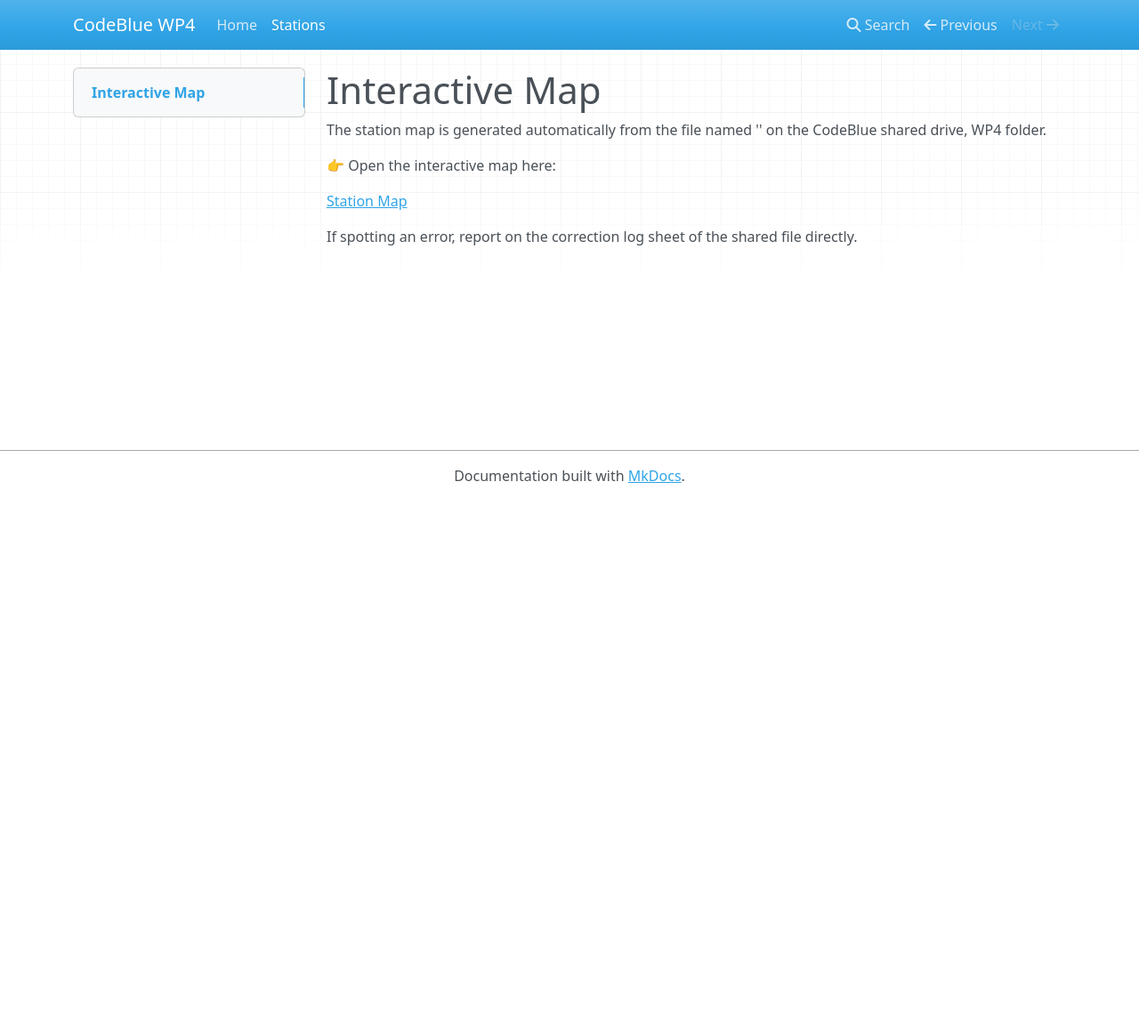
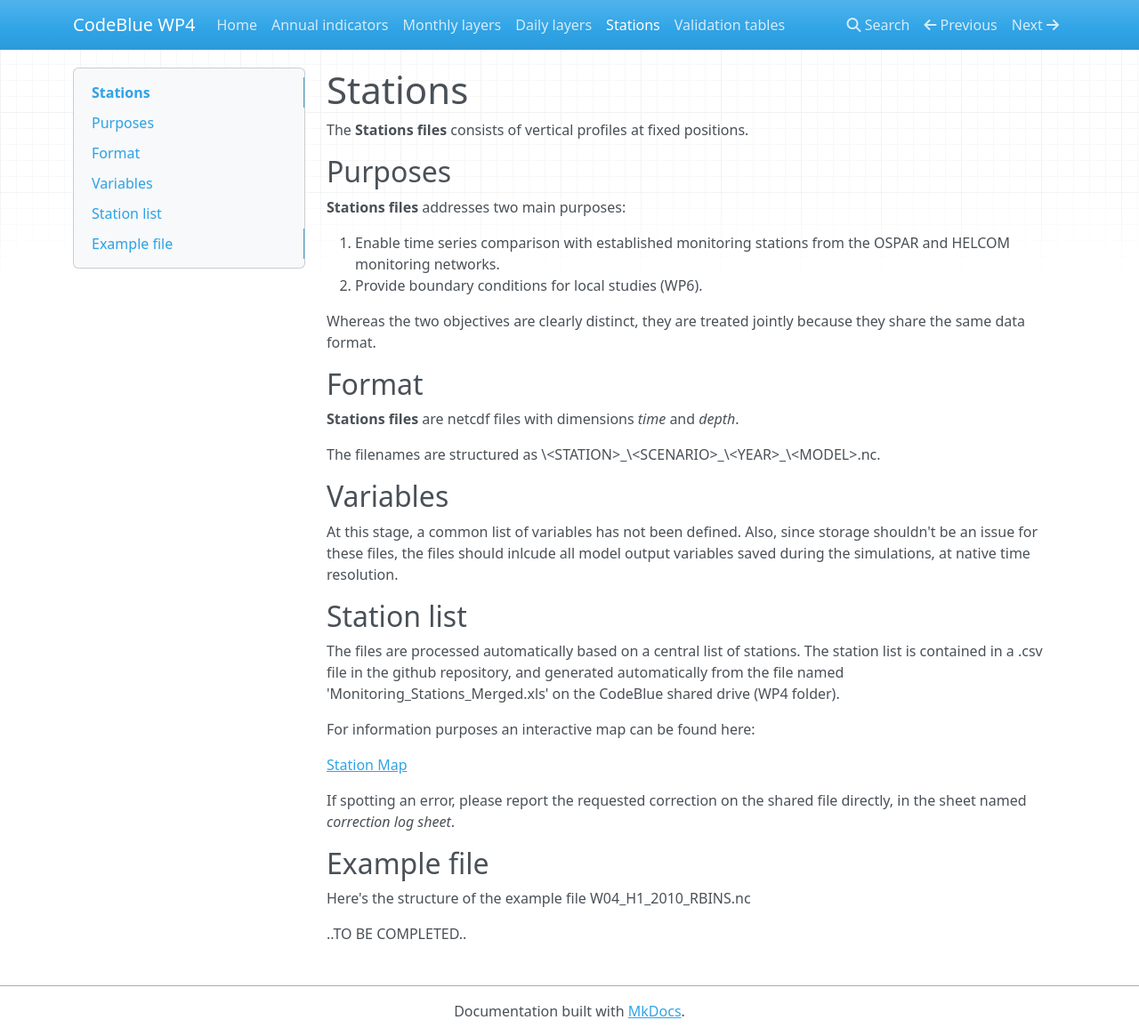
Before and after one commit to acapet/CodeBlueWP4, an MkDocs documentation site: the page built from docs/stations.md, in a window 1280 px wide and 1165 px high. Shown: the whole window at 89% size. Built offline with MkDocs 1.6.1, drawn with Linux system fonts in a browser that asks for light colours; nearby versions of some CDN libraries.

Commit message:
page update

```diff
--- a/docs/stations.md
+++ b/docs/stations.md
@@ -1,9 +1,38 @@
-# Interactive Map
+# Stations
 
-The station map is generated automatically from the file named '' on the CodeBlue shared drive, WP4 folder.
+The **Stations files** consists of vertical profiles at fixed positions.
 
-👉 Open the interactive map here:
+## Purposes
+
+**Stations files** addresses two main purposes:
+
+1. Enable time series comparison with established monitoring stations from the OSPAR and HELCOM monitoring networks.
+2. Provide boundary conditions for local studies (WP6).
+
+Whereas the two objectives are clearly distinct, they are treated jointly because they share the same data format.
+
+## Format
+
+**Stations files** are netcdf files with dimensions *time* and *depth*.
+
+The filenames are structured as \<STATION\>\_\<SCENARIO\>\_\<YEAR\>\_\<MODEL\>.nc.
+
+## Variables
+
+At this stage, a common list of variables has not been defined. Also, since storage shouldn't be an issue for these files, the files should inlcude all model output variables saved during the simulations, at native time resolution.
+
+## Station list
+
+The files are processed automatically based on a central list of stations. The station list is contained in a .csv file in the github repository, and generated automatically from the file named 'Monitoring_Stations_Merged.xls' on the CodeBlue shared drive (WP4 folder).
+
+For information purposes an interactive map can be found here:
 
 [Station Map](maps/stations_map.html)
 
-If spotting an error, report on the correction log sheet of the shared file directly.
+If spotting an error, please report the requested correction on the shared file directly, in the sheet named *correction log sheet*.
+
+## Example file
+
+Here's the structure of the example file W04_H1_2010_RBINS.nc
+
+..TO BE COMPLETED..
--- a/mkdocs.yml
+++ b/mkdocs.yml
@@ -7,4 +7,8 @@ theme:
 
 nav:
   - Home: index.md
+  - Annual indicators : indicators.md
+  - Monthly layers: monthly_layers.md
+  - Daily layers: daily_layers.md
   - Stations: stations.md
+  - Validation tables : validation_tables.md
```
Also changed, not shown: docs/daily_layers.md (added, +3 -0 lines), docs/index.md (+1 -5 lines), docs/indicators.md (added, +9 -0 lines), docs/monthly_layers.md (added, +3 -0 lines), docs/validation_tables.md (added, +82 -0 lines).
